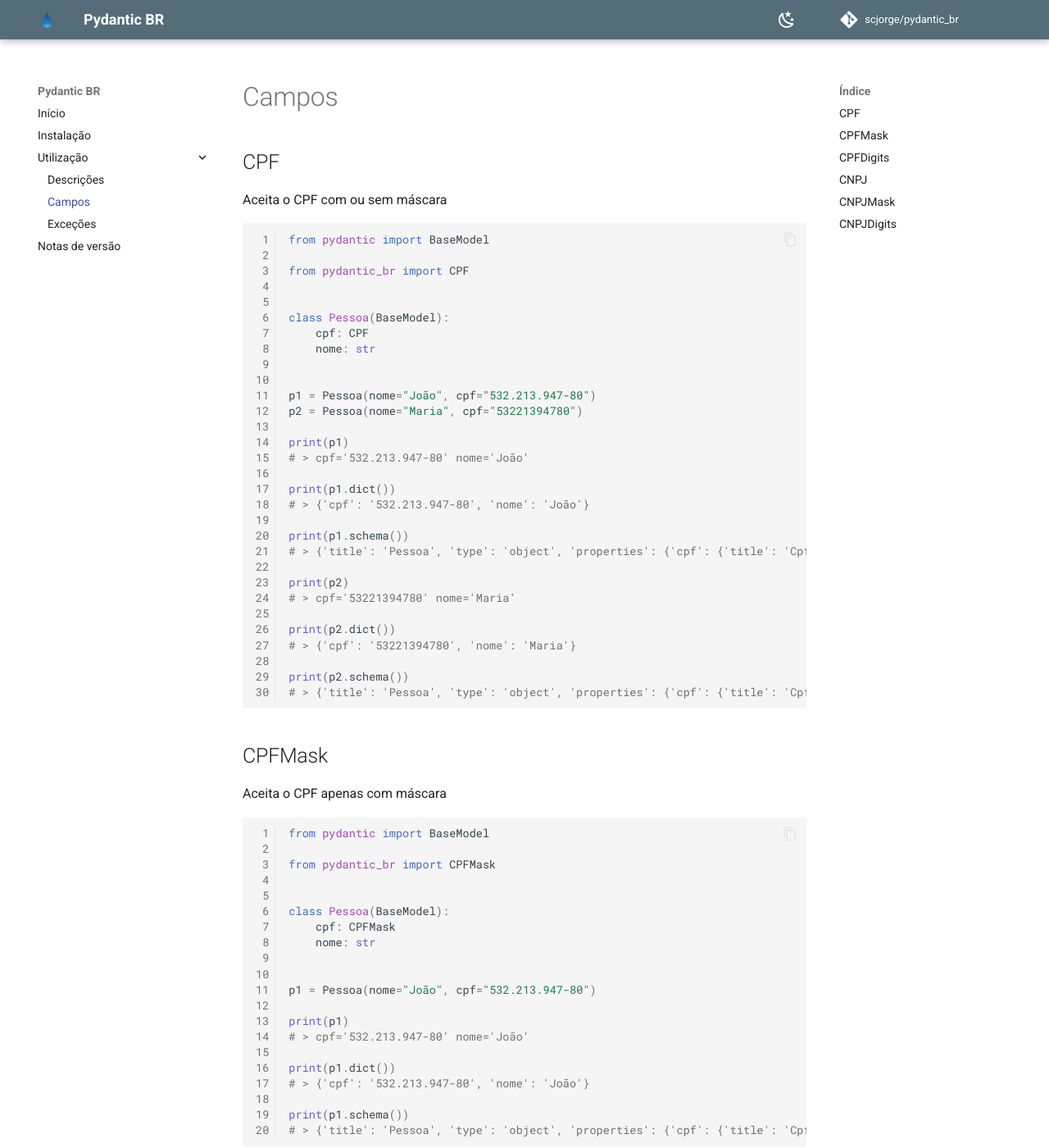
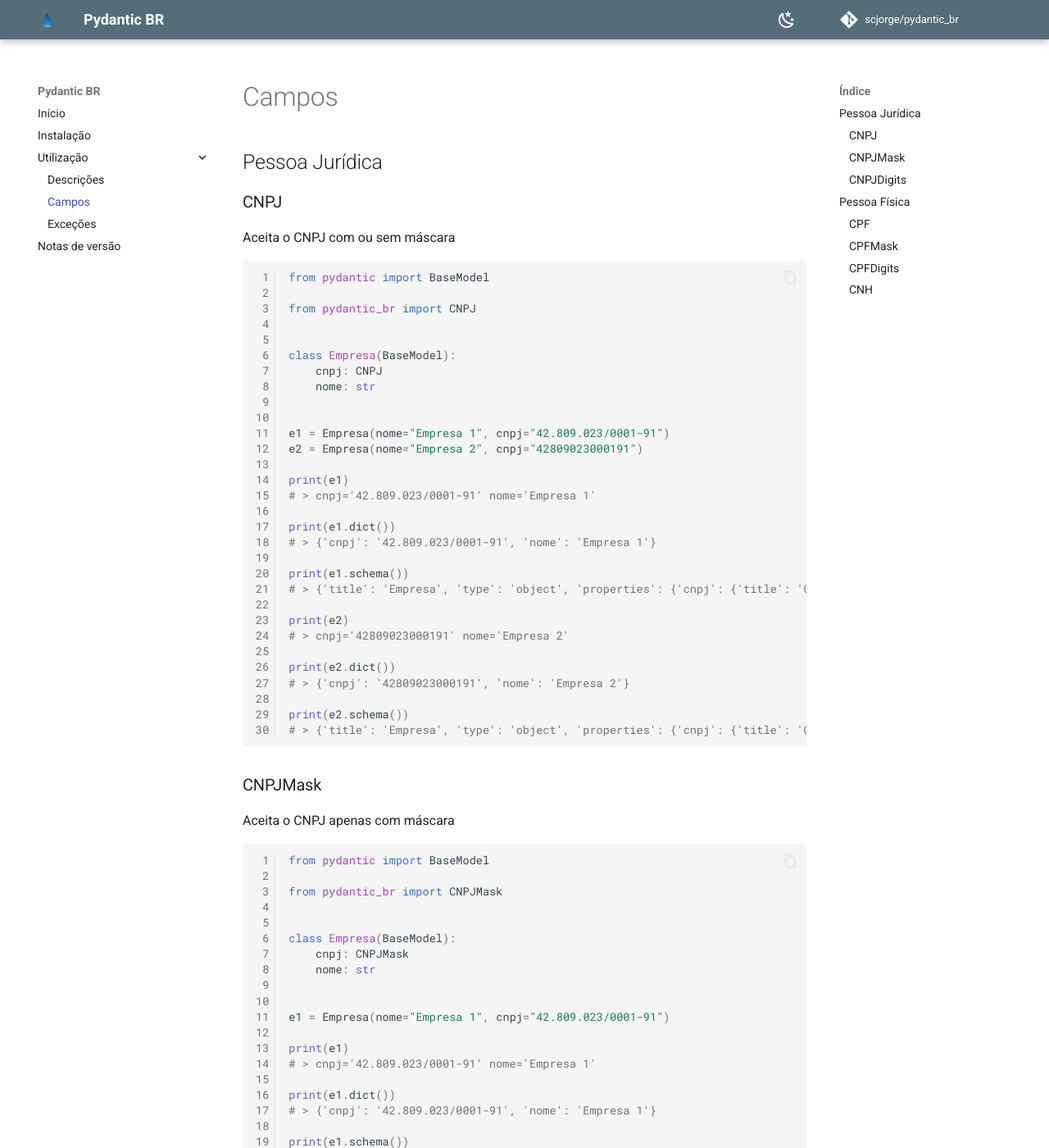
Before and after one commit to scjorge/pydantic_br, an MkDocs documentation site: the page built from docs/usage/field_types.md, in a window 1280 px wide and 1400 px high. Shown: the whole window at 82% size. Built offline with MkDocs 1.6.1 and Material for MkDocs 9.7.7, drawn with Linux system fonts in a browser that asks for light colours; comment, search, counter and statistics services are not loaded; some of the changed text lies outside the part shown.

Commit message:
docs: add cnh

````diff
--- a/docs/usage/field_types.md
+++ b/docs/usage/field_types.md
@@ -1,4 +1,100 @@
-## CPF
+## Pessoa Jurídica
+
+
+### CNPJ
+
+Aceita o CNPJ com ou sem máscara
+
+```{.py3 linenums=1}
+from pydantic import BaseModel
+
+from pydantic_br import CNPJ
+
+
+class Empresa(BaseModel):
+    cnpj: CNPJ
+    nome: str
+
+
+e1 = Empresa(nome="Empresa 1", cnpj="42.809.023/0001-91")
+e2 = Empresa(nome="Empresa 2", cnpj="42809023000191")
+
+print(e1)
+# > cnpj='42.809.023/0001-91' nome='Empresa 1'
+
+print(e1.dict())
+# > {'cnpj': '42.809.023/0001-91', 'nome': 'Empresa 1'}
+
+print(e1.schema())
+# > {'title': 'Empresa', 'type': 'object', 'properties': {'cnpj': {'title': 'Cnpj', 'type': 'string', 'format': 'cpf'}, 'nome': {'title': 'Nome', 'type': 'string'}}, 'required': ['cnpj', 'nome']}
+
+print(e2)
+# > cnpj='42809023000191' nome='Empresa 2'
+
+print(e2.dict())
+# > {'cnpj': '42809023000191', 'nome': 'Empresa 2'}
+
+print(e2.schema())
+# > {'title': 'Empresa', 'type': 'object', 'properties': {'cnpj': {'title': 'Cnpj', 'type': 'string', 'format': 'cpf'}, 'nome': {'title': 'Nome', 'type': 'string'}}, 'required': ['cnpj', 'nome']}
+```
+
+### CNPJMask
+
+Aceita o CNPJ apenas com máscara
+
+```{.py3 linenums=1}
+from pydantic import BaseModel
+
+from pydantic_br import CNPJMask
+
+
+class Empresa(BaseModel):
+    cnpj: CNPJMask
+    nome: str
+
+
+e1 = Empresa(nome="Empresa 1", cnpj="42.809.023/0001-91")
+
+print(e1)
+# > cnpj='42.809.023/0001-91' nome='Empresa 1'
+
+print(e1.dict())
+# > {'cnpj': '42.809.023/0001-91', 'nome': 'Empresa 1'}
+
+print(e1.schema())
+# > {'title': 'Empresa', 'type': 'object', 'properties': {'cnpj': {'title': 'Cnpj', 'type': 'string', 'format': 'cpf'}, 'nome': {'title': 'Nome', 'type': 'string'}}, 'required': ['cnpj', 'nome']}
+```
+
+### CNPJDigits
+
+Aceita o CNPJ apenas com dígitos
+
+```{.py3 linenums=1}
+from pydantic import BaseModel
+
+from pydantic_br import CNPJDigits
+
+
+class Empresa(BaseModel):
+    cnpj: CNPJDigits
+    nome: str
+
+
+e1 = Empresa(nome="Empresa 2", cnpj="42809023000191")
+
+
+print(e1)
+# > cnpj='42809023000191' nome='Empresa 2'
+
+print(e1.dict())
+# > {'cnpj': '42809023000191', 'nome': 'Empresa 2'}
+
+print(e1.schema())
+# > {'title': 'Empresa', 'type': 'object', 'properties': {'cnpj': {'title': 'Cnpj', 'type': 'string', 'format': 'cpf'}, 'nome': {'title': 'Nome', 'type': 'string'}}, 'required': ['cnpj', 'nome']}
+```
+
+## Pessoa Física
+### CPF
 
 Aceita o CPF com ou sem máscara
 
@@ -38,7 +134,7 @@
 
 
 
-## CPFMask
+### CPFMask
 
 Aceita o CPF apenas com máscara
 
@@ -66,7 +162,7 @@
 ```
 
 
-## CPFDigits
+### CPFDigits
 
 Aceita o CPF apenas com dígitos
 
@@ -93,94 +189,32 @@
 # > {'title': 'Pessoa', 'type': 'object', 'properties': {'cpf': {'title': 'Cpf', 'type': 'string', 'format': 'cpf'}, 'nome': {'title': 'Nome', 'type': 'string'}}, 'required': ['cpf', 'nome']}
 ```
 
-## CNPJ
 
-Aceita o CNPJ com ou sem máscara
+### CNH
+
+Aceita o CNH apenas com dígitos
 
 ```{.py3 linenums=1}
 from pydantic import BaseModel
 
-from pydantic_br import CNPJ
+from pydantic_br import CNH
 
 
-class Empresa(BaseModel):
-    cnpj: CNPJ
+class Pessoa(BaseModel):
+    cnh: CNH
     nome: str
 
 
-e1 = Empresa(nome="Empresa 1", cnpj="42.809.023/0001-91")
-e2 = Empresa(nome="Empresa 2", cnpj="42809023000191")
-
-print(e1)
-# > cnpj='42.809.023/0001-91' nome='Empresa 1'
-
-print(e1.dict())
-# > {'cnpj': '42.809.023/0001-91', 'nome': 'Empresa 1'}
-
-print(e1.schema())
-# > {'title': 'Empresa', 'type': 'object', 'properties': {'cnpj': {'title': 'Cnpj', 'type': 'string', 'format': 'cpf'}, 'nome': {'title': 'Nome', 'type': 'string'}}, 'required': ['cnpj', 'nome']}
-
-print(e2)
-# > cnpj='42809023000191' nome='Empresa 2'
-
-print(e2.dict())
-# > {'cnpj': '42809023000191', 'nome': 'Empresa 2'}
-
-print(e2.schema())
-# > {'title': 'Empresa', 'type': 'object', 'properties': {'cnpj': {'title': 'Cnpj', 'type': 'string', 'format': 'cpf'}, 'nome': {'title': 'Nome', 'type': 'string'}}, 'required': ['cnpj', 'nome']}
-```
-
-## CNPJMask
-
-Aceita o CNPJ apenas com máscara
-
-```{.py3 linenums=1}
-from pydantic import BaseModel
-
-from pydantic_br import CNPJMask
+p1 = Pessoa(nome="João", cnh="18820839790")
 
 
-class Empresa(BaseModel):
-    cnpj: CNPJMask
-    nome: str
+print(p1)
+# > cnh='18820839790' nome='João'
 
+print(p1.dict())
+# > {'cnh': '18820839790', 'nome': 'João'}
 
-e1 = Empresa(nome="Empresa 1", cnpj="42.809.023/0001-91")
+print(p1.schema())
+# > {'title': 'Pessoa', 'type': 'object', 'properties': {'cnh': {'title': 'Cnh', 'type': 'string', 'format': 'cnh'}, 'nome': {'title': 'Nome', 'type': 'string'}}, 'required': ['cnh', 'nome']}
 
-print(e1)
-# > cnpj='42.809.023/0001-91' nome='Empresa 1'
-
-print(e1.dict())
-# > {'cnpj': '42.809.023/0001-91', 'nome': 'Empresa 1'}
-
-print(e1.schema())
-# > {'title': 'Empresa', 'type': 'object', 'properties': {'cnpj': {'title': 'Cnpj', 'type': 'string', 'format': 'cpf'}, 'nome': {'title': 'Nome', 'type': 'string'}}, 'required': ['cnpj', 'nome']}
 ```
-
-## CNPJDigits
-
-Aceita o CNPJ apenas com dígitos
-
-```{.py3 linenums=1}
-from pydantic import BaseModel
-
-from pydantic_br import CNPJDigits
-
-
-class Empresa(BaseModel):
-    cnpj: CNPJDigits
-    nome: str
-
-
-e1 = Empresa(nome="Empresa 2", cnpj="42809023000191")
-
-
-print(e1)
-# > cnpj='42809023000191' nome='Empresa 2'
-
-print(e1.dict())
-# > {'cnpj': '42809023000191', 'nome': 'Empresa 2'}
-
-print(e1.schema())
-# > {'title': 'Empresa', 'type': 'object', 'properties': {'cnpj': {'title': 'Cnpj', 'type': 'string', 'format': 'cpf'}, 'nome': {'title': 'Nome', 'type': 'string'}}, 'required': ['cnpj', 'nome']}
-```
````
Also changed, not shown: docs/changelog.md (+4 -4 lines), docs/src/fields/cnh.py (added, +21 -0 lines), docs/usage/descriptions.md (+3 -0 lines).
